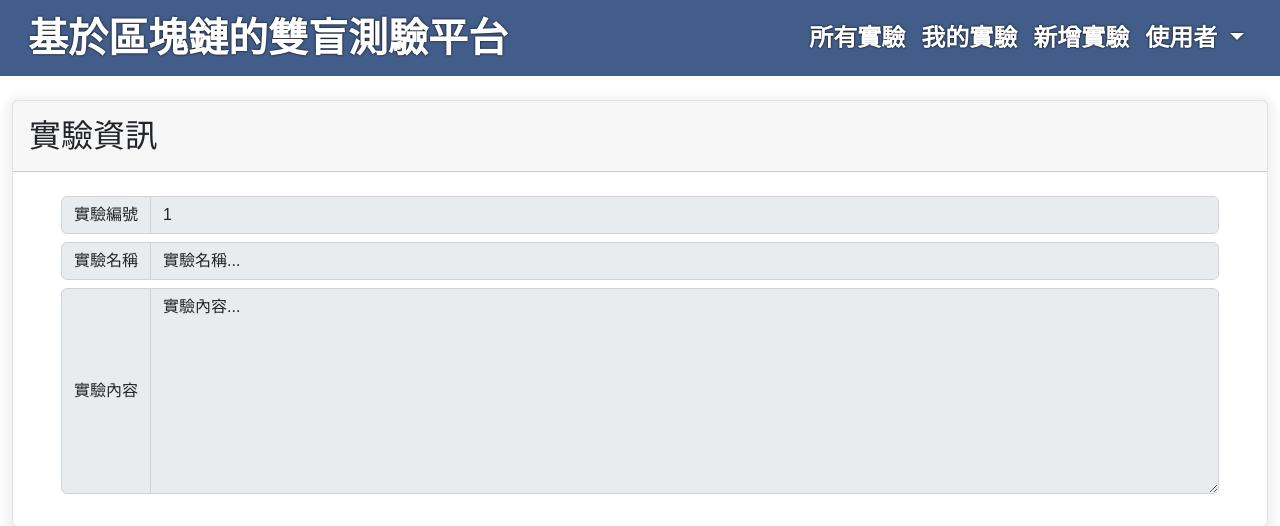
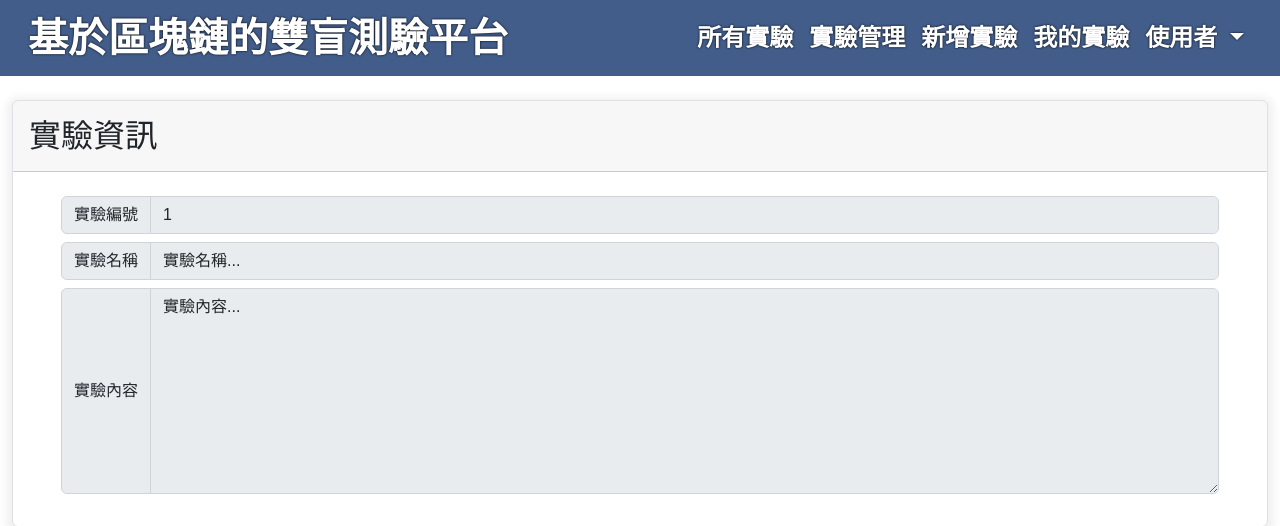
Before and after one commit to YuCheng21/block-dbt, a Flask app: page /exp/show/1 in a window 1280 px wide. Shown: the top 526 px of the page. Run offline with Flask 2, Linux system fonts and the light colour scheme; some libraries are stand-ins or nearby versions.

Commit message:
adjust: navbar item name #20230210003

```diff
--- a/app/templates/base/all.html
+++ b/app/templates/base/all.html
@@ -57,12 +57,17 @@
                             </li>
                             <li class="nav-item hv-scale">
                                 <a href="{{ url_for('exp.user') }}" class="nav-link text-white hv-color-text">
-                                    <span>我的實驗</span>
+                                    <span>實驗管理</span>
                                 </a>
                             </li>
                             <li class="nav-item hv-scale">
                                 <a href="{{ url_for('exp.add') }}" class="nav-link text-white hv-color-text">
                                     <span>新增實驗</span>
+                                </a>
+                            </li>
+                            <li class="nav-item hv-scale">
+                                <a href="#" class="nav-link text-white hv-color-text">
+                                    <span>我的實驗</span>
                                 </a>
                             </li>
                             <li class="nav-item hv-scale dropdown">
--- a/app/view/exp/__init__.py
+++ b/app/view/exp/__init__.py
@@ -6,7 +6,7 @@ app = Blueprint('exp', __name__)
 @app.route('/exp/user', methods=['GET'])
 def user():
     if request.method == 'GET':
-        title = '我的實驗'
+        title = '實驗管理'
         return render_template('./exp/user.html', **locals())
     abort(404)
 
```
